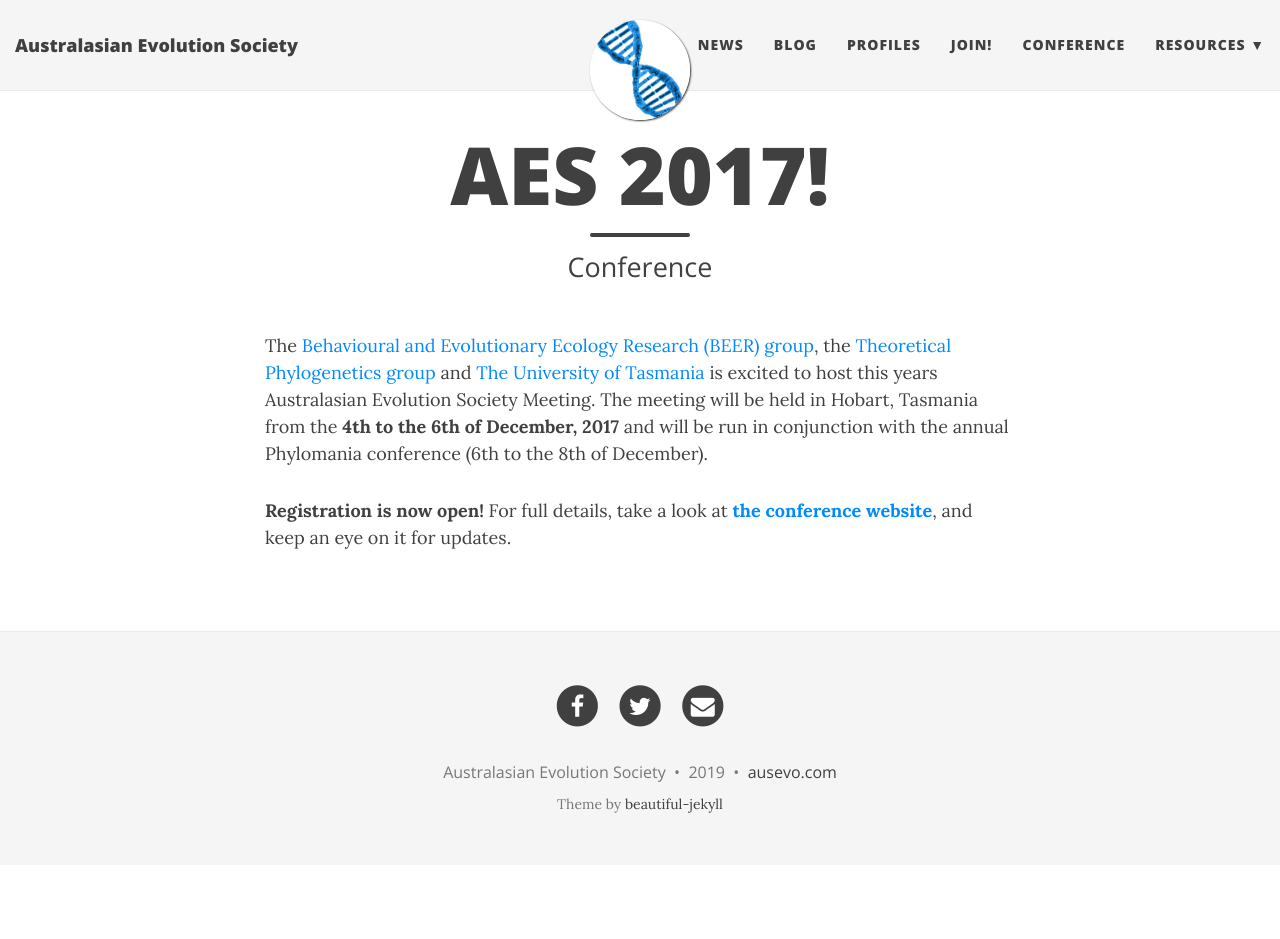
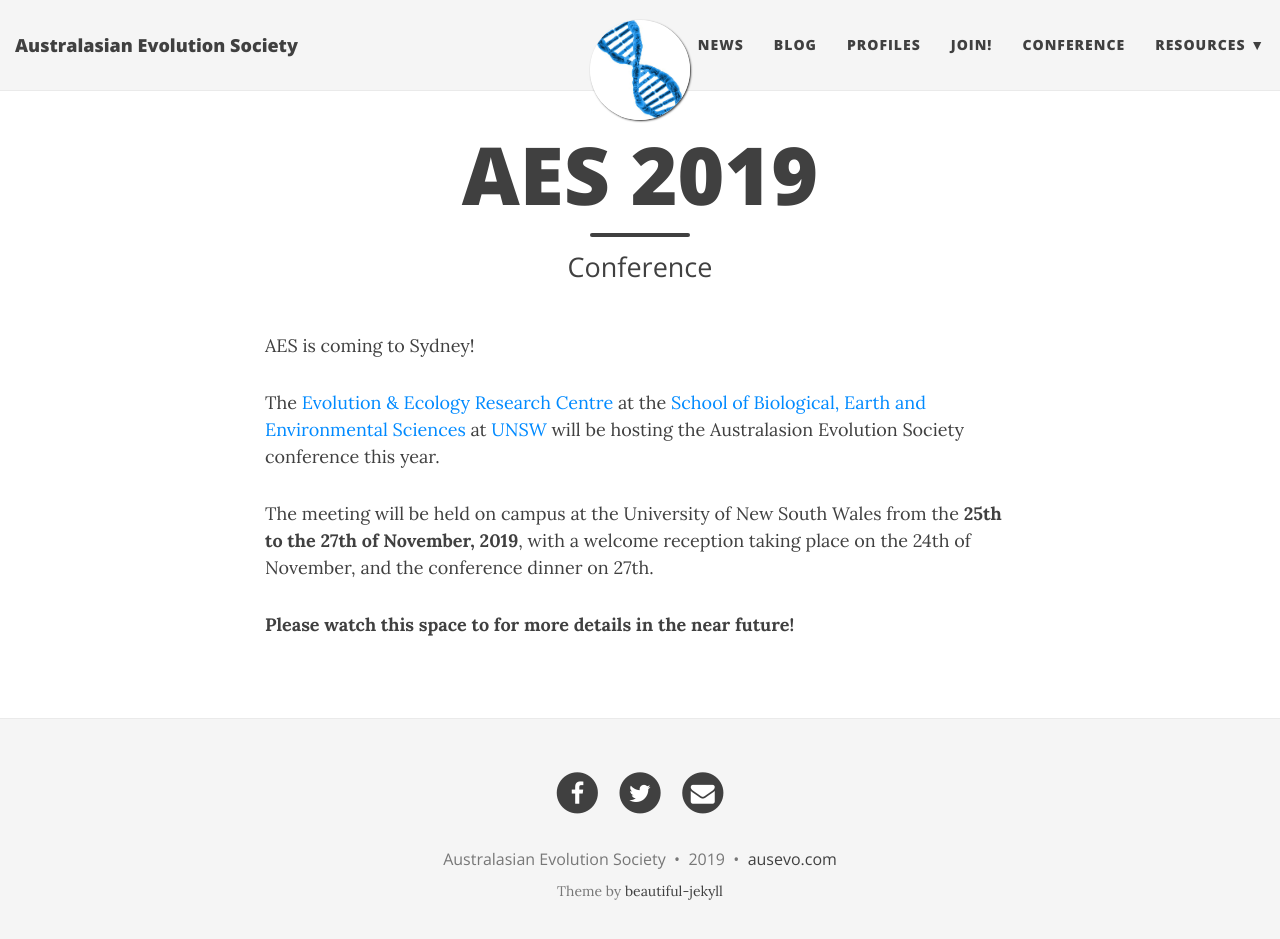
Before and after one commit to ausevo/ausevo.github.io, a Jekyll site: the page built from conference.md, in a window 1280 px wide and 952 px high. Shown: the top 939 px of the window. Built offline with Jekyll 4.4.1, drawn with Linux system fonts in a browser that asks for light colours; nearby versions of some CDN libraries.

Commit message:
Update conference.md
UNSW 2019 instead of UTAS 2017

```diff
--- a/conference.md
+++ b/conference.md
@@ -1,10 +1,16 @@
 ---
 layout: page
-title: AES 2017!
+title: AES 2019
 subtitle: Conference
 css: "/css/index.css"
 ---
 
-The [Behavioural and Evolutionary Ecology Research (BEER) group](http://www.utas.edu.au/zoology/research/behavioural-and-evolutionary-ecology/behavioural-and-evolutionary-ecology-research-group), the [Theoretical Phylogenetics group](http://www.maths.utas.edu.au/People/Holland/theoreticalPhylogenetics.htm) and [The University of Tasmania](http://www.utas.edu.au) is excited to host this years Australasian Evolution Society Meeting. The meeting will be held in Hobart, Tasmania from the **4th to the 6th of December, 2017** and will be run in conjunction with the annual Phylomania conference (6th to the 8th of December).
+AES is coming to Sydney!
 
-**Registration is now open!** For full details, take a look at **[the conference website](https://aesconference2017.wordpress.com)**, and keep an eye on it for updates.
+The [Evolution & Ecology Research Centre](http://www.eerc.unsw.edu.au/) at the [School of Biological, Earth and Environmental Sciences](https://www.bees.unsw.edu.au/)  at [UNSW](https://www.unsw.edu.au/) will be hosting the Australasion Evolution Society conference this year.
+
+The meeting will be held on campus at the University of New South Wales from the **25th to the 27th of November, 2019**, with a
+welcome reception taking place on the 24th of November, and the conference dinner on 27th.
+
+
+**Please watch this space to for more details in the near future!**
```
